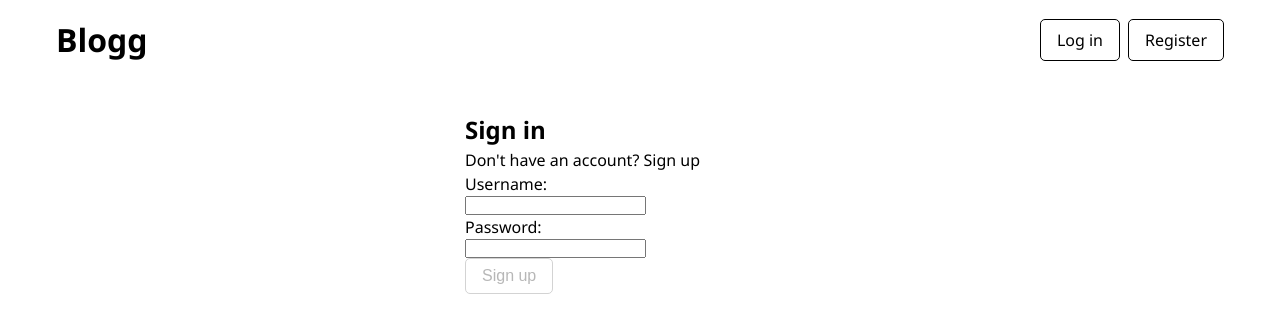
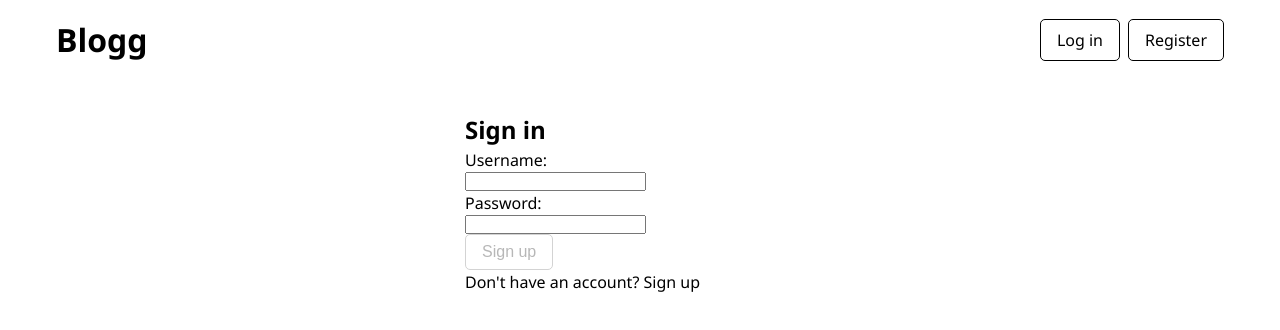
Before and after one commit to tomek-ch/blog-client, a React (Vite) app: page /log-in in a window 1280 px wide. Shown: the top 330 px of the page. Built offline with nearby package versions, Linux system fonts and the light colour scheme.

Commit message:
Move paragraphs to bottom

```diff
--- a/src/pages/LogIn.js
+++ b/src/pages/LogIn.js
@@ -36,9 +36,6 @@
     return (
         <form onSubmit={handleSubmit}>
             <h2>Sign in</h2>
-            <p>
-                Don't have an account? <Link to="/sign-up">Sign up</Link>
-            </p>
             <label>
                 Username:
                 <input
@@ -61,6 +58,7 @@
                 disabled={!username || !password}
             >Sign up</button>
             <ul>{errors}</ul>
+            <p>Don't have an account? <Link to="/sign-up">Sign up</Link></p>
         </form>
     );
 }
--- a/src/pages/Register.js
+++ b/src/pages/Register.js
@@ -41,7 +41,6 @@
     return (
         <form onSubmit={handleSubmit}>
             <h2>Sign up</h2>
-            <p>Already have an account? <Link to="/sign-in">Sign in</Link></p>
             <label>
                 Username:
                 <input
@@ -84,6 +83,7 @@
                 disabled={!userData.username || !userData.password || !userData.firstName}
             >Sign up</button>
             <ul>{errors}</ul>
+            <p>Already have an account? <Link to="/sign-in">Sign in</Link></p>
         </form>
     );
 }
```
